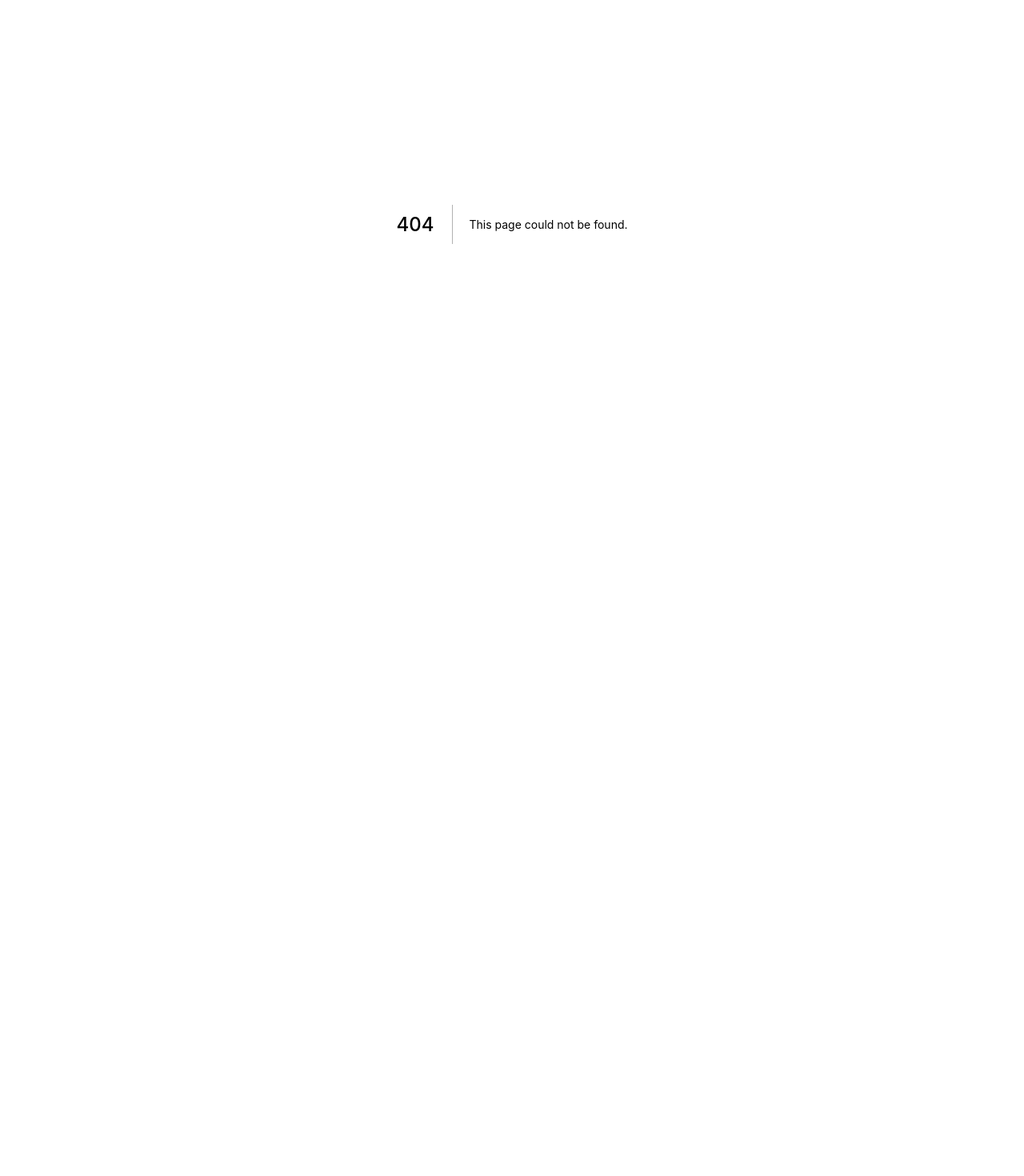
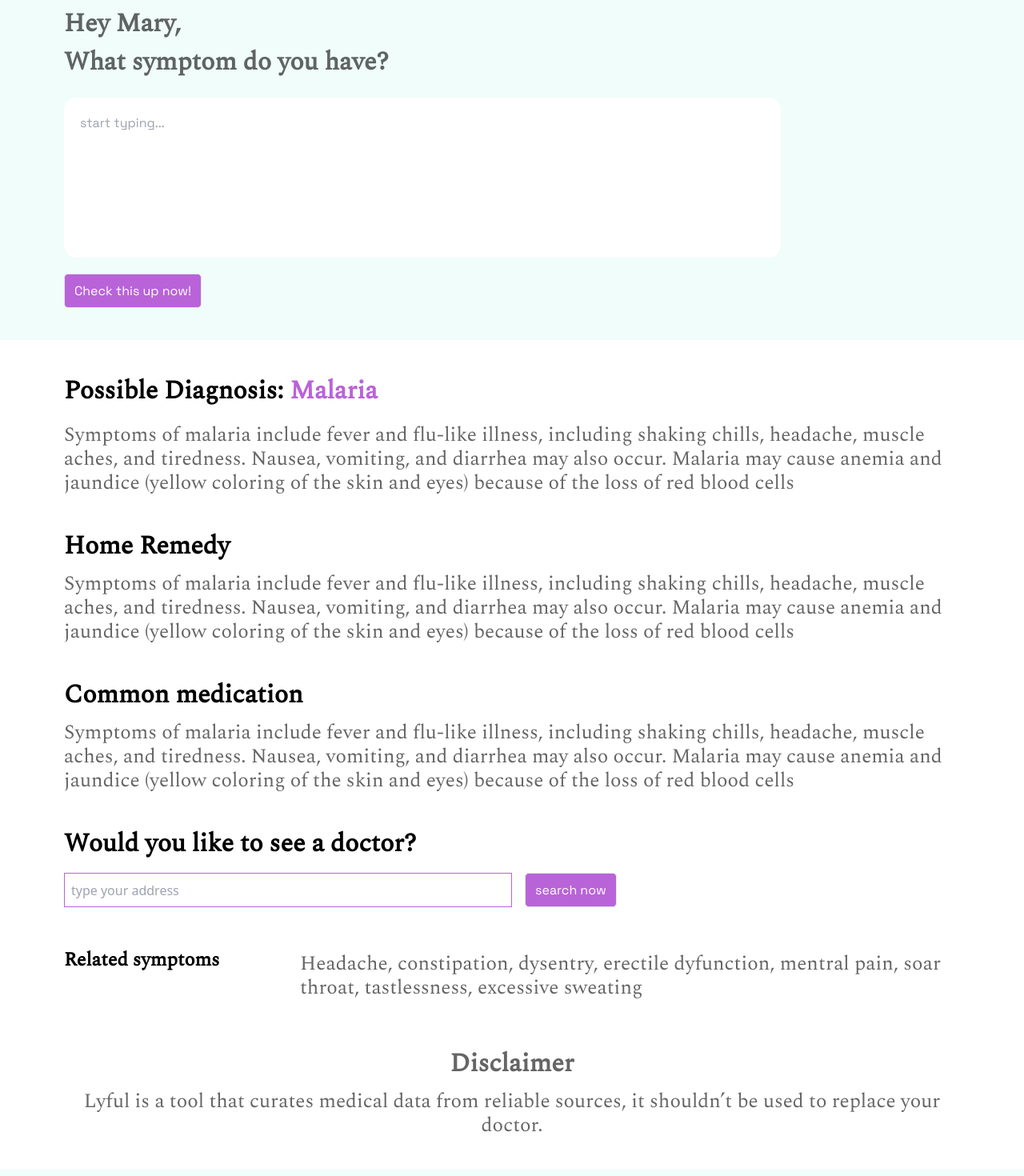
Before and after one commit to 1-0s/hackathon-project, a Next.js app: page /search in a window 1280 px wide. Before the commit this address had no page. Shown: the part 120-1590 px from the top of the page at 80% size. Before the commit the page ends 800 px from the top, so only its background shows below. Built offline with nearby package versions, Linux system fonts and the light colour scheme.

Commit message:
FEAT: result page done

```diff
--- a/components/Login/Login.jsx
+++ b/components/Login/Login.jsx
@@ -27,14 +27,14 @@ const Login = () => {
     <Navigation />
       <section className="bg-teal-50 h-[90vh] grid place-items-center my-auto">
         <div className="text-center">
-          <h1 className="mb-5 font-bold text-xl">Welcome back, sign in!</h1>
+          <h1 className="mb-5 font-bold text-xl font-spec">Welcome back, sign in!</h1>
 
           {/* form */}
           <form className="flex flex-col items-center" onSubmit={submitHandler}>
             <input
               ref={emailRef}
               type="email"
-              className="mb-3 w-64 md:w-80 pl-3 py-2 text-xs outline-none border-solid border-[1px] border-pup"
+              className="mb-3 w-64 md:w-80 pl-3 font-spec py-2 text-xs outline-none border-solid border-[1px] border-pup"
               placeholder="Email address:"
               required
             />
@@ -54,9 +54,9 @@ const Login = () => {
           </form>
 
           {/* redirection */}
-          <p className="text-sm mt-3">
+          <p className="text-sm mt-3 font-spec">
             Don&apos;t have an account?
-            <span className="text-pup cursor-pointer font-bold">
+            <span className="text-pup cursor-pointer font-bold font-spec">
               <Link href="/register"> Signup</Link>
             </span>
           </p>
--- /dev/null
+++ b/components/Misc/SearchDoctor.jsx
@@ -0,0 +1,20 @@
+import React from "react";
+import { MainButton } from "./Buttons";
+
+const SearchDoctor = () => {
+  return (
+    <>
+      <form className="flex flex-col md:flex-row gap-4 mt-3">
+        <input
+          required
+          type="search"
+          placeholder="type your address"
+          className="py-2 pl-2 w-[100%] md:w-[50%] outline-none border-solid border-[1px] border-pup"
+        />
+        <MainButton link="" text="search now" />
+      </form>
+    </>
+  );
+};
+
+export default SearchDoctor;
--- a/components/Register/Register.jsx
+++ b/components/Register/Register.jsx
@@ -24,12 +24,12 @@ const Register = () => {
   return (
     <><Navigation /><section className=" bg-teal-50 h-[90vh] grid place-items-center my-auto">
       <div className="text-center">
-        <h1 className="mb-5 font-bold text-xl">Create an account:</h1>
+        <h1 className="mb-5 font-bold text-xl font-spec">Create an account:</h1>
         {formState && (
           <>
-            <p className="mb-5">Which option best fits you?</p>
+            <p className="mb-5 font-gros">Which option best fits you?</p>
 
-            <div className="flex flex-col md:flex-row md:w-[500px] md:justify-around">
+            <div className="flex flex-col md:flex-row md:w-[500px] md:justify-around font-spec">
               <label htmlFor="checkbox1">
                 <input
                   type="radio"
@@ -69,9 +69,9 @@ const Register = () => {
           </>
         )}
         {!formState && <RegisterationForm radioState={radioState} />}
-        <p className="text-sm mt-3">
+        <p className="text-sm mt-3 font-spec">
           Already have an account?
-          <span className="text-pup cursor-pointer font-bold">
+          <span className="text-pup cursor-pointer font-bold font-spec">
             <Link href="/login"> Login</Link>
           </span>
         </p>
--- a/components/Register/RegisterationForm.jsx
+++ b/components/Register/RegisterationForm.jsx
@@ -44,7 +44,7 @@ const RegisterationForm = ({ radioState }) => {
 
   return (
     <div className="text-center">
-      <h1 className="mb-3">Your details:</h1>
+      <h1 className="mb-3 font-spec">Your details:</h1>
       <form
         className="flex flex-col items-center"
         onSubmit={submitHandler}
@@ -76,7 +76,7 @@ const RegisterationForm = ({ radioState }) => {
         />
         <label
           htmlFor="date"
-          className="text-xs text-gray-500 self-start mb-2 ml-1"
+          className="text-xs text-gray-500 self-start mb-2 ml-1 font-spec"
         >
           Date of birth:
         </label>
@@ -87,7 +87,7 @@ const RegisterationForm = ({ radioState }) => {
           defaultValue="1960-01-01"
           // min="2018-01-01"
           max="2010-12-31"
-          className="mb-3 w-64 md:w-80 pl-3 py-2 text-xs outline-none border-solid border-[1px] border-pup"
+          className="mb-3 font-spec w-64 md:w-80 pl-3 py-2 text-xs outline-none border-solid border-[1px] border-pup"
           required
         />
         <input
@@ -99,7 +99,7 @@ const RegisterationForm = ({ radioState }) => {
           required
         />
         <button
-          className="mt-3 py-[6px] bg-pup text-sm text-white w-[80px] "
+          className="mt-3 py-[6px] bg-pup text-sm font-spec text-white w-[80px] "
           type="submit"
         >
           Sign up
--- /dev/null
+++ b/components/ResultPage/Index.jsx
@@ -0,0 +1,16 @@
+import React from 'react'
+import Footer from '../Homepage/Footer/Footer'
+import Navigation from '../Homepage/Navigation/Navigation'
+import ResultPage from './ResultPage'
+
+const Index = () => {
+  return (
+    <>
+    <Navigation />
+    <ResultPage Firstname="Mary" />
+    <Footer />
+    </>
+  )
+}
+
+export default Index
--- /dev/null
+++ b/components/ResultPage/ResultPage.jsx
@@ -0,0 +1,104 @@
+import React from "react";
+import { MainButton } from "../Misc/Buttons";
+import SearchDoctor from "../Misc/SearchDoctor";
+
+const ResultPage = ({ Firstname }) => {
+  return (
+    <>
+      <section className="bg-teal-50 pt-10 px-12 md:px-[5rem] pb-10">
+        <div className="mt-5">
+          <h2 className="font-spec font-[700] text-[18px] md:text-[32px] opacity-60">
+            Hey {Firstname},<br />
+            What symptom do you have?
+          </h2>
+
+          <form>
+            <textarea
+              className="textarea font-gros resize-none required block w-[80%] h-[200px] pl-5 pt-5 my-5 rounded-[15px] outline-none hover:border-solid hover:border-[1px] hover:border-pup"
+              placeholder="start typing..."
+            ></textarea>
+            <MainButton link="" text="Check this up now!" />
+          </form>
+        </div>
+      </section>
+
+      {/* Result here */}
+
+      <section className="results mt-10 px-12 md:px-[5rem]">
+        <div className="symptoms">
+          <h2 className="font-spec font-[700] text-[18px] md:text-[32px]">
+            Possible Diagnosis: <span className="text-pup">Malaria</span>
+          </h2>
+
+          <p className="font-spec text-[16px] opacity-60 my-4 md:text-[25px] leading-[120%]">
+            Symptoms of malaria include fever and flu-like illness, including
+            shaking chills, headache, muscle aches, and tiredness. Nausea,
+            vomiting, and diarrhea may also occur. Malaria may cause anemia and
+            jaundice (yellow coloring of the skin and eyes) because of the loss
+            of red blood cells
+          </p>
+        </div>
+
+        <div className="remedy mt-10">
+          <h2 className="font-spec font-[700] text-[18px] md:text-[32px]">
+            Home Remedy
+          </h2>
+
+          <p className="font-spec text-[16px] opacity-60 my-2 md:text-[25px] leading-[120%]">
+            Symptoms of malaria include fever and flu-like illness, including
+            shaking chills, headache, muscle aches, and tiredness. Nausea,
+            vomiting, and diarrhea may also occur. Malaria may cause anemia and
+            jaundice (yellow coloring of the skin and eyes) because of the loss
+            of red blood cells
+          </p>
+        </div>
+
+        <div className="medication mt-10">
+          <h2 className="font-spec font-[700] text-[18px] md:text-[32px]">
+            Common medication
+          </h2>
+
+          <p className="font-spec text-[16px] opacity-60 my-2 md:text-[25px] leading-[120%]">
+            Symptoms of malaria include fever and flu-like illness, including
+            shaking chills, headache, muscle aches, and tiredness. Nausea,
+            vomiting, and diarrhea may also occur. Malaria may cause anemia and
+            jaundice (yellow coloring of the skin and eyes) because of the loss
+            of red blood cells
+          </p>
+        </div>
+
+        <div className="book_doctor mt-10">
+          <h2 className="font-spec font-[700] text-[18px] md:text-[32px]">
+            Would you like to see a doctor?
+          </h2>
+
+          <SearchDoctor />
+        </div>
+
+        <div className="related mt-12 md:flex gap-5">
+          <h2 className="font-spec font-[700] text-[16px] md:text-[24px] md:w-1/4">
+            Related symptoms
+          </h2>
+
+          <p className="font-spec md:w-3/4 text-[16px] opacity-60 my-2 md:text-[25px] leading-[120%]">
+            Headache, constipation, dysentry, erectile dyfunction, mentral pain,
+            soar throat, tastlessness, excessive sweating
+          </p>
+        </div>
+
+        <div className="book_doctor mt-12 text-center">
+          <h2 className="font-spec font-[700] opacity-60 text-[18px] md:text-[32px]">
+            Disclaimer
+          </h2>
+
+          <p className="font-spec text-[16px] opacity-60 my-2 md:text-[25px] leading-[120%]">
+            Lyful is a tool that curates medical data from reliable sources, it
+            shouldn’t be used to replace your doctor.
+          </p>
+        </div>
+      </section>
+    </>
+  );
+};
+
+export default ResultPage;
--- /dev/null
+++ b/pages/search/index.js
@@ -0,0 +1,10 @@
+import React from 'react'
+import ResultPage from '../../components/ResultPage/Index'
+
+const index = () => {
+  return (
+    <ResultPage />
+  )
+}
+
+export default index
```
